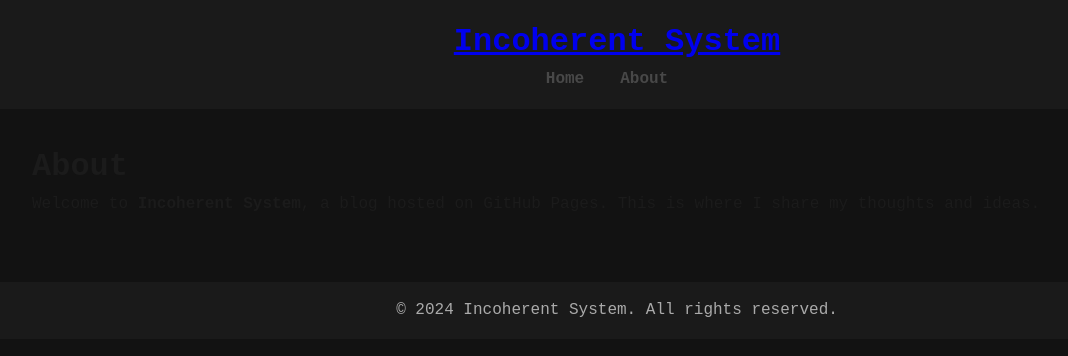
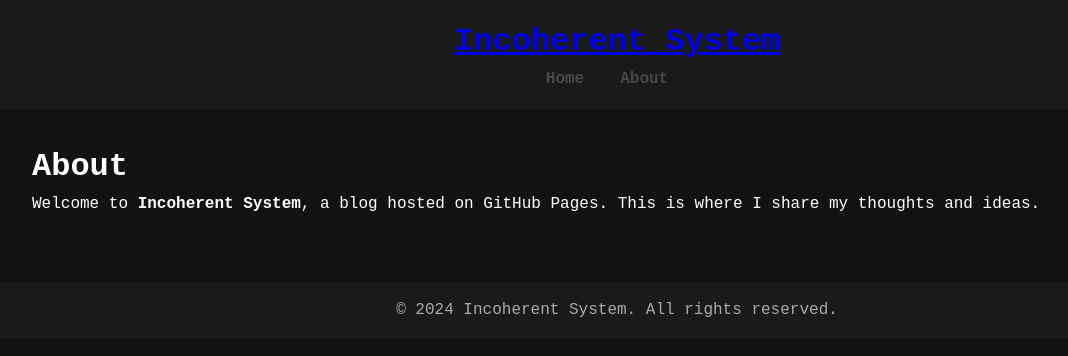
Before and after one commit to SovietOnion1608/sovietonion1608.github.io, a Jekyll site: the page built from about.md, in a window 1280 px wide. Shown: the top 356 px of the page, without its empty margins (23-1091 px from the left). Built offline with Jekyll 4.4.1, drawn with Linux system fonts in a browser that asks for light colours.

Commit message:
Update styles.css

```diff
--- a/assets/styles.css
+++ b/assets/styles.css
@@ -9,7 +9,7 @@
 body {
   font-family: Courier New, sans-serif;
   background-color: #121212;
-  color: #1b1b1b;
+  color: #fff;
   margin: 0;
   padding: 0;
   line-height: 1.6;
```
